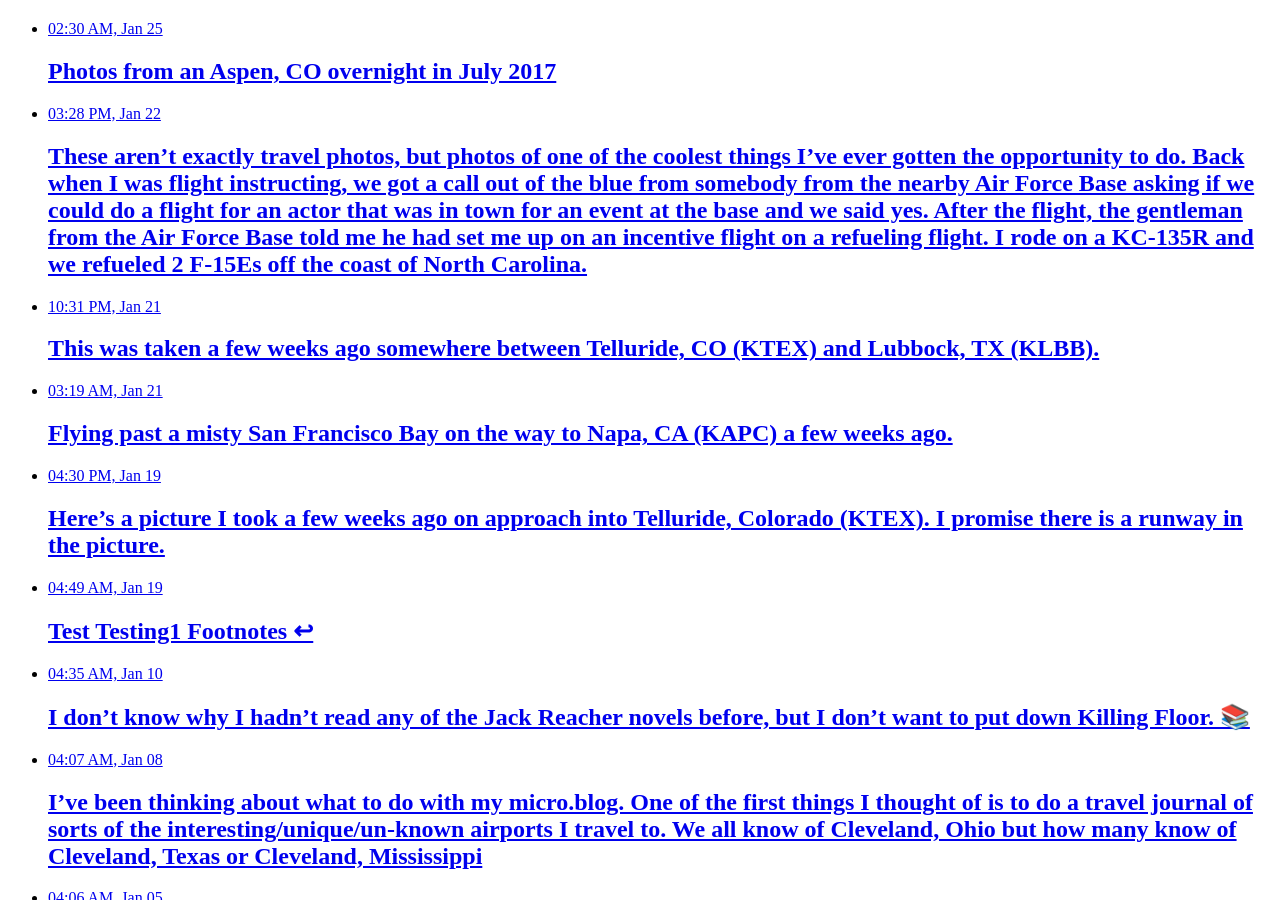
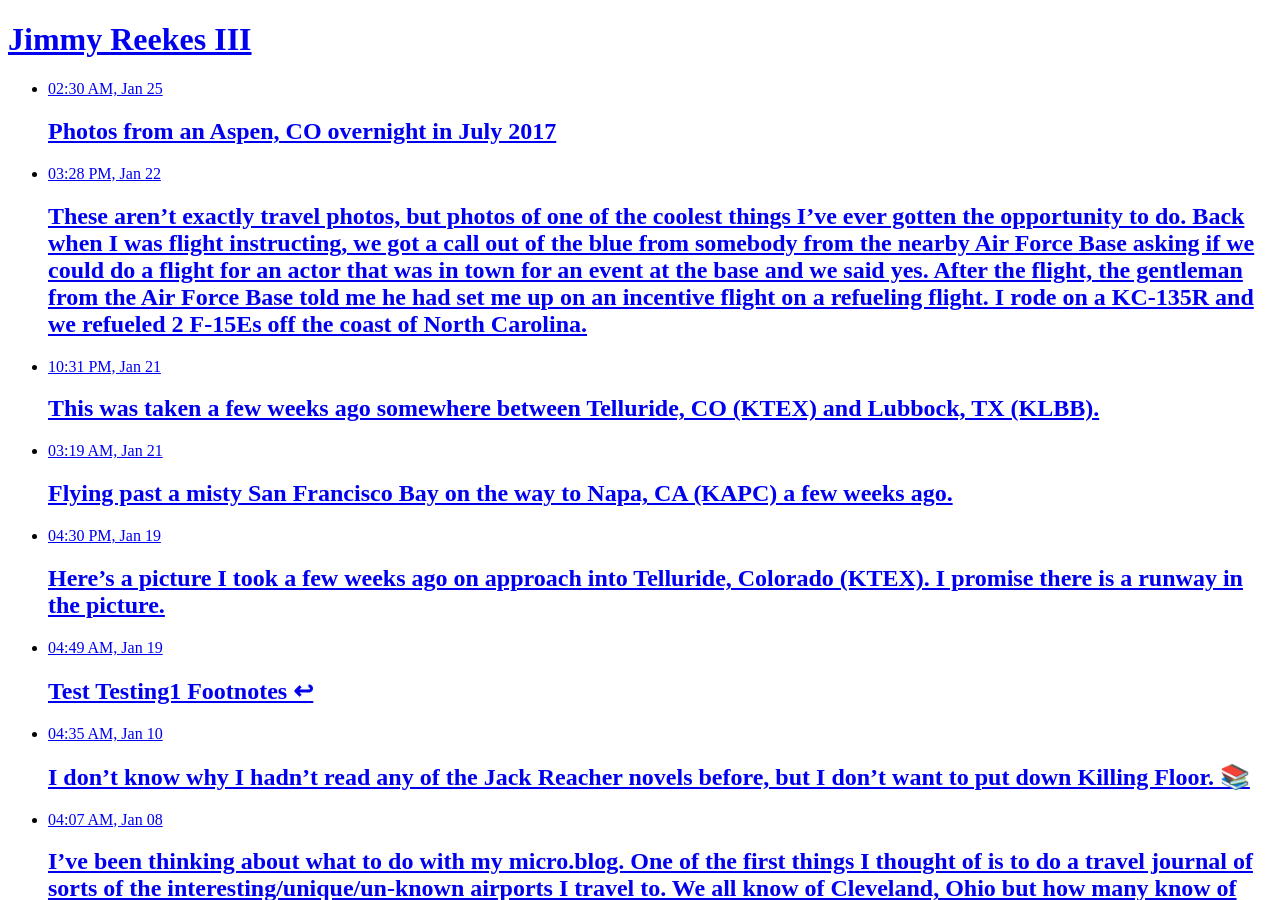
Before and after one commit to jmreekes/jmreekes.github.io, a Jekyll site: the page built from index.html, in a window 1280 px wide and 900 px high. Built offline with Jekyll 4.4.1, drawn with Linux system fonts in a browser that asks for light colours; the list of posts is cut into pages by our own code; some of the changed text lies outside the part shown.

Commit message:
Mirroring from Micro.blog.

```diff
--- a/_layouts/page.html
+++ b/_layouts/page.html
@@ -1,27 +1,12 @@
 ---
 layout: default
-archive: true
 ---
-
-<article class="post h-entry">
-    <header>
-		<h1>{{ page.title }}</h1>
-        <h2 class="headline"><time class="dt-published" datetime="{{ page.date }}">{{ page.date | date:"%B %-d, %Y" }}</time></h2>
-    </header>
-    <section id="post-body e-content">
-        {{content}}
-    </section>
-</article>
-<footer id="post-meta" class="clearfix">
-    <a href="https://micro.blog/{{ site.username }}">
-        <img class="avatar" src="{{ site.avatar }}" />
-        <div>
-            <span class="dark">{{ site.username }}</span>
-            <span>{{ site.author }}</span>
-        </div>
-    </a>
-
-    <section id="sharing">
-        {% include share.html %}
-    </section>
-</footer>
+<header class="masthead">
+  <h1 class="masthead-title--small">
+    <a href="{{ site.baseurl }}/">{{ site.name }}</a>
+  </h1>
+</header>
+<div class="content page">
+  <h1 class="page-title">{{ page.title }}</h1>
+  {{ content }}
+</div>
```
